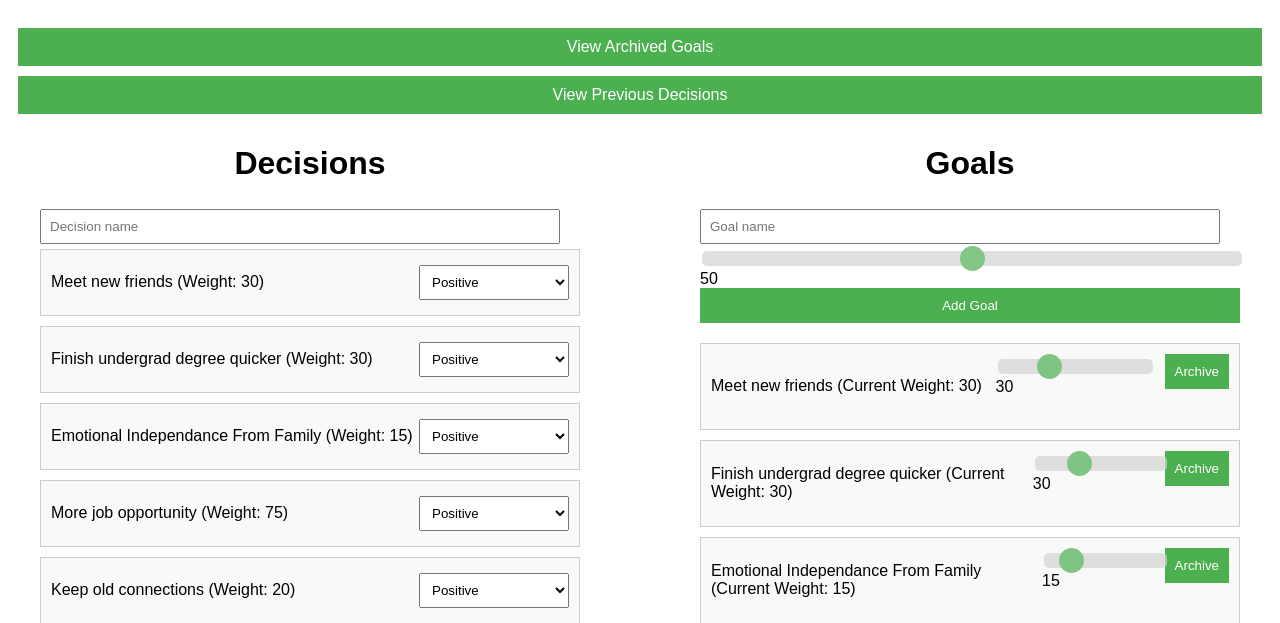
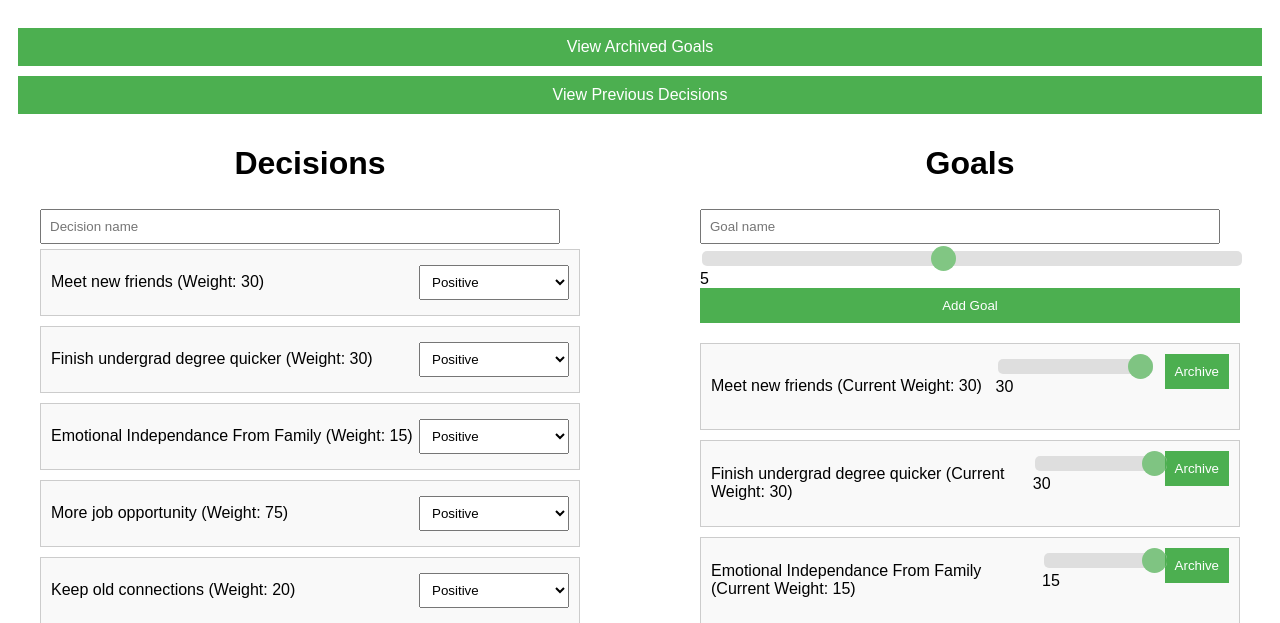
Before and after one commit to kevinl03/DecisionWeight, a Flask app: page / in a window 1280 px wide. Shown: the top 623 px of the page. Run offline with Flask 3, Linux system fonts and the light colour scheme; data comes from the database, SQL or seed files in the repository.

Commit message:
Changed slider ranges to 1-10

```diff
--- a/templates/index.html
+++ b/templates/index.html
@@ -179,8 +179,8 @@ input[type="range"]::-moz-range-thumb {
                 <form action="/add_goal" method="post">
                     <input type="text" name="name" placeholder="Goal name" required>
                     <!-- Change weight input to a slider -->
-                    <input type="range" name="weight" min="0" max="100" value="50" oninput="this.nextElementSibling.value = this.value">
-                    <output>50</output>
+                    <input type="range" name="weight" min="1" max="10" value="5" oninput="this.nextElementSibling.value = this.value">
+                    <output>5</output>
                     <button type="submit">Add Goal</button>
                 </form>
                 <ul>
@@ -188,7 +188,7 @@ input[type="range"]::-moz-range-thumb {
                         <li class="goal-widget">
                             <span>{{ goal[1] }} (Current Weight: {{ goal[2] }})</span>
                             <form action="/edit_goal/{{ goal[0] }}" method="post" class="edit-form">
-                                <input type="range" name="weight" min="0" max="100" value="{{ goal[2] }}"
+                                <input type="range" name="weight" min="1" max="10" value="{{ goal[2] }}"
                                        oninput="updateWeightDisplay(this.value, '{{ goal[0] }}')"
                                        onchange="submitWeightChange(this.form)">
                                 <span id="display-{{ goal[0] }}">{{ goal[2] }}</span>
```
